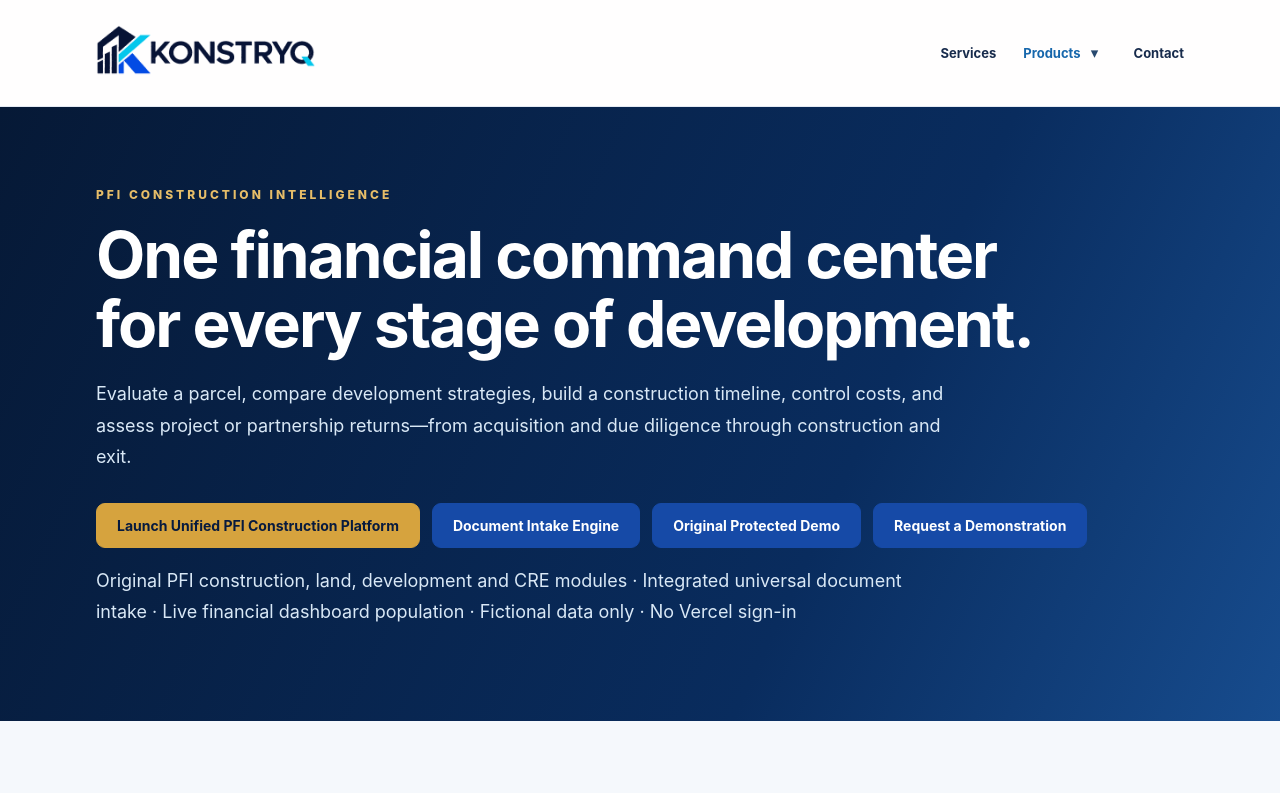
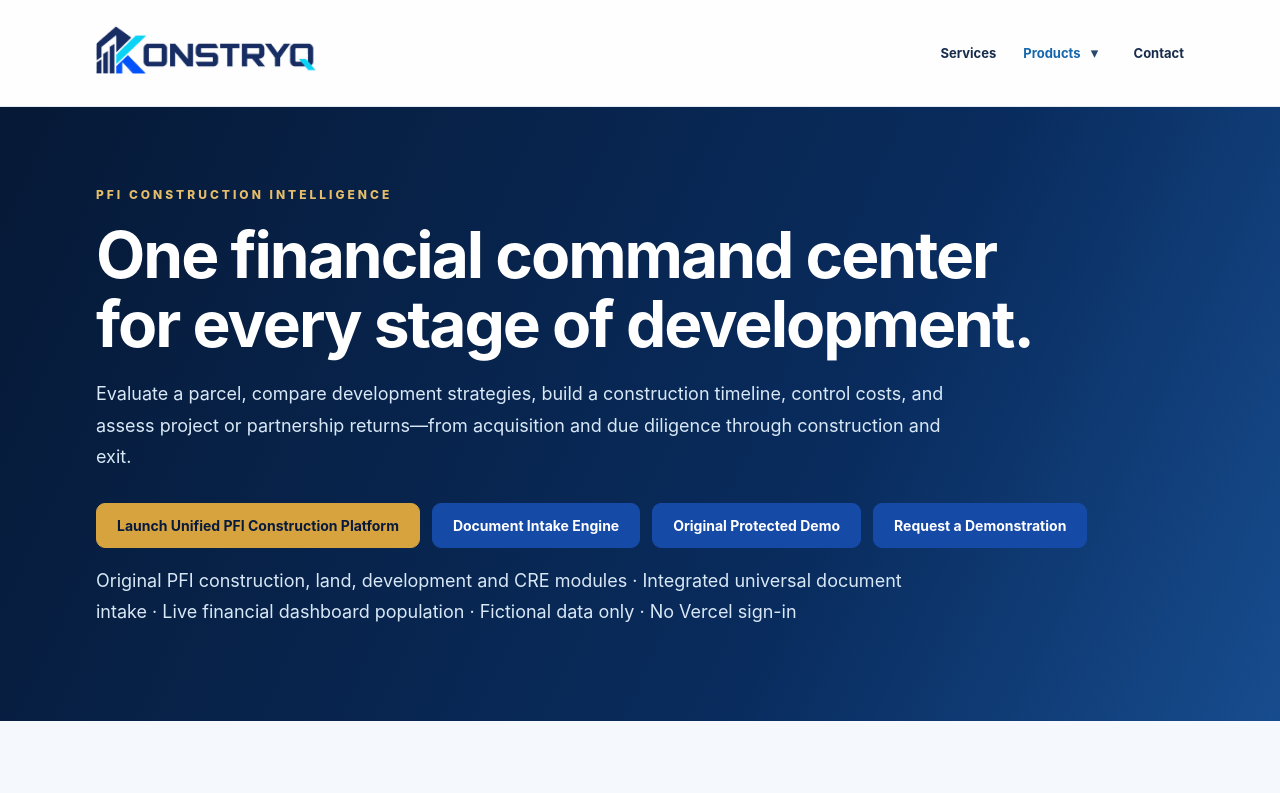
Before and after one commit to PINNFIN/pfi-technology-site, a plain HTML site: page construction/index.html in a window 1280 px wide. Shown: the top 793 px of the page. Drawn offline with Linux system fonts and the light colour scheme.

Commit message:
Use approved architectural K ONSTRYQ logo

```diff
--- a/construction/index.html
+++ b/construction/index.html
@@ -22,7 +22,7 @@
 <script>(function(w,d,s,l,i){w[l]=w[l]||[];w[l].push({'gtm.start':new Date().getTime(),event:'gtm.js'});var f=d.getElementsByTagName(s)[0],j=d.createElement(s),dl=l!='dataLayer'?'&l='+l:'';j.async=true;j.src='https://www.googletagmanager.com/gtm.js?id='+i+dl;f.parentNode.insertBefore(j,f);})(window,document,'script','dataLayer','GTM-T98QHW6D');</script>
 </head><body>
 <noscript><iframe src="https://www.googletagmanager.com/ns.html?id=GTM-T98QHW6D" height="0" width="0" style="display:none;visibility:hidden"></iframe></noscript>
-<header><div class="wrap nav"><a class="brand" href="/"><img src="/assets/konstryq-geometric-header.png" alt="KONSTRYQ" width="220" height="50" style="width:220px;max-width:100%;height:auto;object-fit:contain"></a><nav class="links pfi-primary-nav" aria-label="Primary navigation"><a href="/services/">Services</a><div class="pfi-products-trigger"><a href="/products/" aria-current="page">Products</a><button class="pfi-menu-arrow" type="button" aria-label="Show products menu" aria-expanded="false" aria-controls="pfi-products-dropdown" onclick="var p=this.parentNode;var state=p.classList.toggle('is-open');this.setAttribute('aria-expanded',state?'true':'false')">&#9662;</button><div id="pfi-products-dropdown" class="pfi-products-dropdown"><a href="/products/">All Products<span>Platforms, business systems, apps</span></a><a href="/agentic-ai/">Agentic AI<span>Business automation and AI agents</span></a><a href="/construction/">PFI Construction<span>Development and job intelligence</span></a></div></div><a href="/contact/">Contact</a></nav></div></header>
+<header><div class="wrap nav"><a class="brand" href="/"><img src="/assets/konstryq-architectural-header.png" alt="KONSTRYQ" width="220" height="47" style="width:220px;max-width:100%;height:auto;object-fit:contain"></a><nav class="links pfi-primary-nav" aria-label="Primary navigation"><a href="/services/">Services</a><div class="pfi-products-trigger"><a href="/products/" aria-current="page">Products</a><button class="pfi-menu-arrow" type="button" aria-label="Show products menu" aria-expanded="false" aria-controls="pfi-products-dropdown" onclick="var p=this.parentNode;var state=p.classList.toggle('is-open');this.setAttribute('aria-expanded',state?'true':'false')">&#9662;</button><div id="pfi-products-dropdown" class="pfi-products-dropdown"><a href="/products/">All Products<span>Platforms, business systems, apps</span></a><a href="/agentic-ai/">Agentic AI<span>Business automation and AI agents</span></a><a href="/construction/">PFI Construction<span>Development and job intelligence</span></a></div></div><a href="/contact/">Contact</a></nav></div></header>
 <main><section class="construction-hero"><div class="wrap"><div class="eyebrow">PFI Construction Intelligence</div><h1>One financial command center for every stage of development.</h1>
 <p>Evaluate a parcel, compare development strategies, build a construction timeline, control costs, and assess project or partnership returns—from acquisition and due diligence through construction and exit.</p>
 <div class="actions"><a class="button gold" href="/construction/platform/">Launch Unified PFI Construction Platform</a><a class="button" href="/construction/workspace/">Document Intake Engine</a><a class="button" href="https://pfi-development-intelligence-preview-ex4ycilmf-jopad2408-2963.vercel.app" target="_blank" rel="noopener noreferrer">Original Protected Demo</a><a class="button" href="/contact/?service=PFI%20Construction%20Intelligence">Request a Demonstration</a></div>
```
Also changed, not shown: assets/konstryq-architectural-header.png (added).
